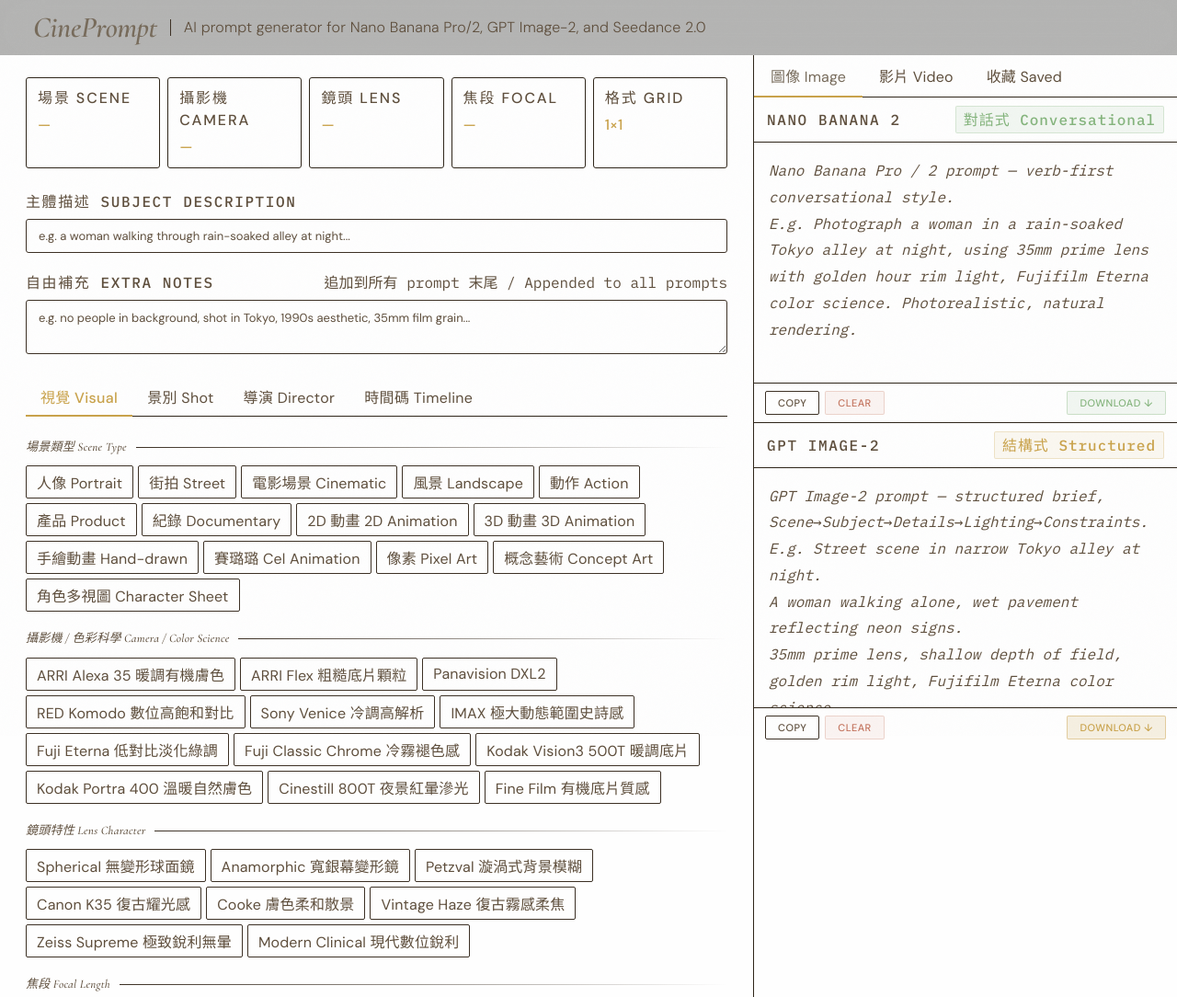
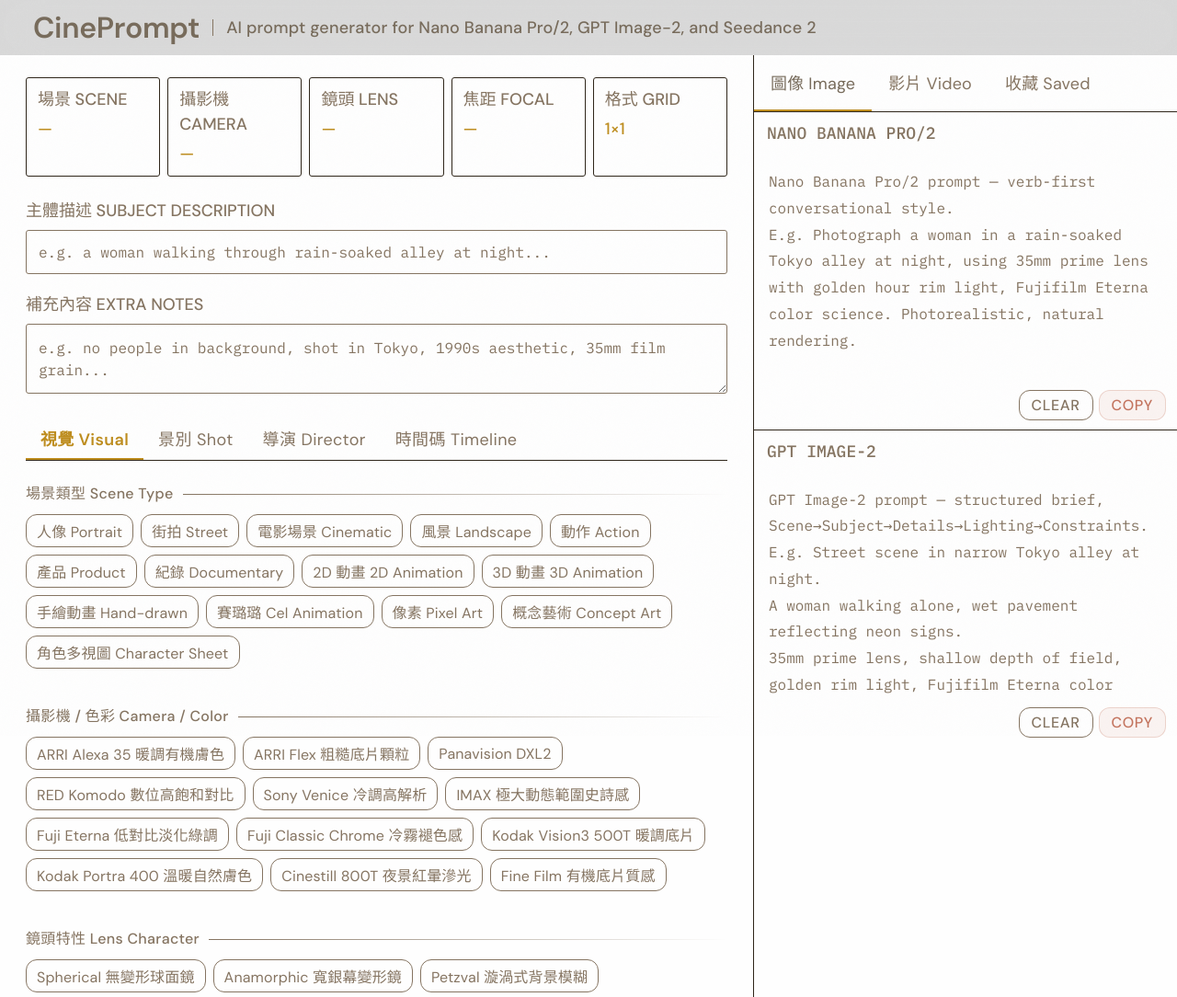
Before and after one commit to tsaichialin/CinePrompt, a plain HTML site: page index.html in a window 1280 px wide. Shown: the top 1084 px of the page at 92% size. Drawn offline with nearby package versions, Linux system fonts and the light colour scheme.

Commit message:
V2
Version2

```diff
--- a/index.html
+++ b/index.html
@@ -9,14 +9,14 @@
 :root{
   --bg:#fefefe;
   --surface:#fefefe;
-  --surface2:#1a1714;
+  --surface2:#e7e7e7;
   --surface3:#484437;
   --line:#2e2519;
-  --line2:#3c3024;
+  --line2:#857461;
   --text:#776b5b;
   --text2:#e4d6c9;
-  --text3:#5e4e3c;
-  --accent:#c9a24a;
+  --text3:#857461;
+  --accent:#be8d1e;
   --accent-dim:rgba(201,162,74,0.08);
   --accent-dim2:rgba(201,162,74,0.16);
   --blue:#7aa4c6;
@@ -42,7 +42,7 @@
 body{
   background:var(--bg);color:var(--text);
   font-family:var(--sans);
-  font-size:13px;line-height:1.5;min-height:100vh;
+  font-size:16px;line-height:1.5;min-height:100vh;
   -webkit-font-smoothing:antialiased;
 }
 body::after{
@@ -62,7 +62,7 @@
 /* ─── Header ─── */
 header{
   /*position:sticky;*/top:0;z-index:30;
-  background:rgba(13,11,9,0.3);
+  background:rgba(13,11,9,0.15);
   backdrop-filter:blur(20px) saturate(1.4);
   padding:0 24px;height:60px;
   display:flex;align-items:center;gap:12px;
@@ -75,11 +75,10 @@
 .logo-mark span:nth-child(5){height:26px}
 .logo-icon{display:none}
 .logo-name{
-  font-family:var(--display);
-  font-size:32px;font-weight:600;font-style:italic;
-  color:var(--text);letter-spacing:-0.01em;
+  font-size:32px;font-weight:600;
+  color:var(--surface2);letter-spacing:-0.01em;
 }
-.logo-sub{font-size:16px;color:var(--text3);font-weight:300;letter-spacing:0.01em}
+.logo-sub{font-size:18px;color:var(--text);font-weight:500;letter-spacing:0.01em}
 .hd-sep{width:1px;height:18px;background:var(--line2);margin:0 2px}
 .hd-pill{
   font-size:16px;font-weight:500;letter-spacing:.08em;
@@ -110,25 +109,24 @@
 }
 .stat.lit{border-color:rgba(201,162,74,0.35);background:var(--accent-dim)}
 .stat-l{
-  font-size:16px;color:var(--text3);font-weight:500;
-  letter-spacing:.12em;text-transform:uppercase;margin-bottom:5px;
+  font-size:18px;color:var(--text3);font-weight:500;
+  text-transform:uppercase;margin-bottom:5px;
 }
 .stat-v{
-  font-size:16px;color:var(--accent);font-weight:500;
+  font-size:18px;color:var(--accent);font-weight:500;
   white-space:nowrap;overflow:hidden;text-overflow:ellipsis;
 }
 
 /* ─── Field ─── */
 .field{margin-bottom:20px}
 .field-label{
-  font-size:16px;font-weight:500;color:var(--text3);
-  letter-spacing:.1em;text-transform:uppercase;margin-bottom:7px;
-  font-family:var(--mono);
+  font-size:18px;font-weight:500;color:var(--text3);
+  text-transform:uppercase;margin-bottom:7px;
 }
 .text-input{
   width:100%;background:transparent;border:1px solid var(--line2);
-  border-radius:var(--r);padding:9px 13px;
-  color:var(--text);font-size:13px;font-family:var(--sans);outline:none;
+  border-radius:var(--r);padding:13px 13px;
+  color:var(--text);font-size:16px;font-family: var(--mono);outline:none;
   transition:border-color .15s,box-shadow .15s;
 }
 .text-input:focus{border-color:rgba(201,162,74,0.45);box-shadow:0 0 0 3px rgba(201,162,74,0.06)}
@@ -140,25 +138,24 @@
   border-bottom:1px solid var(--line);
 }
 .tab{
-  padding:8px 16px;font-size:16px;font-weight:400;
+  padding:8px 16px;font-size:18px;font-weight:400;
   color:var(--text3);cursor:pointer;
-  border-bottom:2px solid transparent;margin-bottom:-1px;
+  border-bottom:2px solid transparent;
   transition:color .14s,border-color .14s;
   background:none;border-top:none;border-left:none;border-right:none;
   font-family:var(--sans);white-space:nowrap;text-align:center;
   letter-spacing:.02em;
 }
 .tab:hover{color:var(--text2)}
-.tab.active{color:var(--accent);border-bottom-color:var(--accent);font-weight:500}
+.tab.active{color:var(--accent);border-bottom-color:var(--accent);font-weight:600}
 .tab-pane{display:none}
 .tab-pane.active{display:block;animation:fadeUp .15s var(--ease)}
 @keyframes fadeUp{from{opacity:0;transform:translateY(2px)}to{opacity:1;transform:none}}
 
 /* ─── Section ─── */
-.section{margin-bottom:20px}
+.section{margin-bottom:40px}
 .sec-label{
-  font-family:var(--display);
-  font-size:13px;font-style:italic;font-weight:500;
+  font-size:16px;font-weight:500;
   color:var(--text3);letter-spacing:.02em;
   margin-bottom:10px;
   display:flex;align-items:center;gap:10px;
@@ -169,9 +166,9 @@
 }
 
 /* ─── Chips ─── */
-.chips{display:flex;flex-wrap:wrap;gap:5px}
+.chips{display:flex;flex-wrap:wrap;gap:8px}
 .chip{
-  padding:5px 11px;border:1px solid var(--line2);border-radius:2px;
+  padding:5px 11px;border:1px solid var(--line2);border-radius:12px;
   background:transparent;color:var(--text3);
   cursor:pointer;font-size:16px;font-weight:400;font-family:var(--sans);
   transition:all .13s var(--ease);user-select:none;white-space:nowrap;
@@ -183,7 +180,7 @@
   background:var(--accent-dim2);border-color:rgba(201,162,74,0.5);
   color:var(--accent);font-weight:500;
 }
-.chip.grid-chip{border-radius:2px}
+.chip.grid-chip{border-radius:12px}
 .chip.dir.on{
   background:rgba(192,164,192,0.12);border-color:rgba(192,164,192,0.45);
   color:var(--purple);
@@ -234,9 +231,9 @@
   background:var(--surface);flex-shrink:0;
 }
 .rtab{
-  padding:10px 18px;font-size:16px;font-weight:400;
+  padding:16px 18px;font-size:18px;font-weight:400;
   color:var(--text3);cursor:pointer;
-  border-bottom:2px solid transparent;margin-bottom:-1px;
+  border-bottom:2px solid transparent;
   transition:color .13s,border-color .13s;
   background:none;border-top:none;border-left:none;border-right:none;
   font-family:var(--sans);white-space:nowrap;letter-spacing:.01em;
@@ -252,16 +249,16 @@
   flex:1;overflow:hidden;
 }
 .out-header{
-  padding:9px 14px;border-bottom:1px solid var(--line);
+  padding:9px 14px;
   display:flex;align-items:center;justify-content:space-between;
   flex-shrink:0;
 }
-.out-label{font-size:16px;font-weight:500;color:var(--text3);letter-spacing:.1em;text-transform:uppercase;font-family:var(--mono)}
+.out-label{font-size:18px;font-weight:500;color:var(--text3);text-transform:uppercase;font-family:var(--mono)}
 .out-badge{
   font-size:16px;font-weight:500;padding:2px 8px;
   border-radius:2px;letter-spacing:.06em;font-family:var(--mono);
 }
-.badge-nano{background:rgba(132,180,124,0.10);color:var(--green);border:1px solid rgba(132,180,124,0.25)}
+.badge-nano{background:var(--accent-dim);color:var(--accent);border:1px solid rgba(201,162,74,0.25)}
 .badge-gpt{background:var(--accent-dim);color:var(--accent);border:1px solid rgba(201,162,74,0.25)}
 .badge-seed{background:var(--blue-dim);color:var(--blue);border:1px solid rgba(122,164,198,0.25)}
 .out-body{
@@ -277,16 +274,16 @@
   width:100%;
 }
 .out-body::placeholder{
-  font-family:var(--mono);font-style:italic;color:var(--text3);font-size:16px;
+  font-family:var(--mono);color:var(--text3);font-size:16px;
   line-height:1.8;
 }
 .out-footer{
-  padding:8px 12px;border-top:1px solid var(--line);
+  padding:10px 12px;
   display:flex;gap:6px;align-items:center;
   background:transparent;flex-shrink:0;
 }
 .act-btn{
-  padding:5px 13px;border-radius:2px;font-size:11px;font-weight:500;
+  padding:5px 13px;border-radius:12px;font-size:16px;font-weight:500;
   cursor:pointer;font-family:var(--sans);border:1px solid transparent;
   transition:all .13s var(--ease);letter-spacing:.04em;text-transform:uppercase;
 }
@@ -335,7 +332,7 @@
   transition:background .12s;
   animation:si-in .15s var(--ease);
 }
-.si:hover{background:var(--surface3)}
+.si:hover{background:var(--surface2)}
 .si-dot{width:4px;height:4px;border-radius:50%;background:var(--accent);opacity:.4;flex-shrink:0}
 .si-name{flex:1;font-size:16px;color:var(--text2);overflow:hidden;text-overflow:ellipsis;white-space:nowrap}
 .si-load{
@@ -352,7 +349,7 @@
   transition:background .12s,color .12s;
 }
 .si-del:hover{background:var(--red-dim);color:var(--red)}
-.saved-empty{font-size:16px;color:var(--text3);font-style:italic;padding:2px 0}
+.saved-empty{font-size:16px;color:var(--text3);padding:2px 0}
 .preset-list{display:flex;flex-direction:column;gap:3px}
 .pset{
   display:flex;align-items:center;justify-content:space-between;
@@ -369,20 +366,19 @@
   font-size:16px;font-weight:500;padding:2px 6px;border-radius:1px;
   background:transparent;color:var(--text3);
   border:1px solid var(--line2);flex-shrink:0;
-  font-family:var(--mono);letter-spacing:.05em;text-transform:uppercase;
+  text-transform:uppercase;
 }
 
 /* ─── Toast ─── */
 .toast{
   position:fixed;bottom:20px;left:50%;z-index:100;
   transform:translateX(-50%) translateY(10px);
-  background:var(--surface3);color:var(--text);
+  background:var(--surface2);color:var(--text);
   border:1px solid var(--line2);
   padding:7px 16px;border-radius:2px;
   font-size:16px;font-weight:400;
   pointer-events:none;opacity:0;
   transition:opacity .18s var(--ease),transform .18s var(--ease);
-  box-shadow:0 8px 32px rgba(0,0,0,.6);
   white-space:nowrap;font-family:var(--sans);letter-spacing:.02em;
 }
 .toast.show{opacity:1;transform:translateX(-50%) translateY(0)}
@@ -392,9 +388,9 @@
 
 <header>
   <div class="logo-mark" aria-hidden="true"><span></span><span></span><span></span><span></span><span></span></div>
-  <a class="logo-name" href="https://github.com/tsaichialin/CinePrompt" target="_blank" rel="noopener" style="text-decoration:none;color:inherit">CinePrompt</a>
+  <a class="logo-name"style="text-decoration:none;color:inherit">CinePrompt</a>
   <div class="hd-sep"></div>
-  <span class="logo-sub">AI prompt generator for Nano Banana Pro/2, GPT Image-2, and Seedance 2.0</span>
+  <span class="logo-sub">AI prompt generator for Nano Banana Pro/2, GPT Image-2, and Seedance 2</span>
 </header>
 
 <div class="app">
@@ -405,7 +401,7 @@
     <div class="stat" id="st-scene"><div class="stat-l">場景 Scene</div><div class="stat-v" id="sv-scene">—</div></div>
     <div class="stat" id="st-camera"><div class="stat-l">攝影機 Camera</div><div class="stat-v" id="sv-camera">—</div></div>
     <div class="stat" id="st-lens"><div class="stat-l">鏡頭 Lens</div><div class="stat-v" id="sv-lens">—</div></div>
-    <div class="stat" id="st-focal"><div class="stat-l">焦段 Focal</div><div class="stat-v" id="sv-focal">—</div></div>
+    <div class="stat" id="st-focal"><div class="stat-l">焦距 Focal</div><div class="stat-v" id="sv-focal">—</div></div>
     <div class="stat" id="st-grid"><div class="stat-l">格式 Grid</div><div class="stat-v" id="sv-grid">1×1</div></div>
   </div>
 
@@ -416,10 +412,9 @@
 
   <div class="field">
     <div class="field-label" style="display:flex;justify-content:space-between;align-items:center">
-      <span>自由補充 Extra Notes</span>
-      <span style="color:var(--text3);font-size:16px;font-weight:400;text-transform:none;letter-spacing:0;margin-left:8px">追加到所有 prompt 末尾 / Appended to all prompts</span>
+      <span>補充內容 Extra Notes</span>
     </div>
-    <textarea class="text-input" id="extra" rows="2" placeholder="e.g. no people in background, shot in Tokyo, 1990s aesthetic, 35mm film grain..." style="resize:vertical;line-height:1.5;min-height:52px;font-family:inherit"></textarea>
+    <textarea class="text-input" id="extra" rows="2" placeholder="e.g. no people in background, shot in Tokyo, 1990s aesthetic, 35mm film grain..." style="resize:vertical;line-height:1.5;min-height:52px"></textarea>
   </div>
 
   <div class="tabs" id="tab-bar">
@@ -432,9 +427,9 @@
   <!-- Visual -->
   <div class="tab-pane active" id="pane-visual">
     <div class="section"><div class="sec-label">場景類型 Scene Type</div><div class="chips" id="g-scene"></div></div>
-    <div class="section"><div class="sec-label">攝影機 / 色彩科學 Camera / Color Science</div><div class="chips" id="g-camera"></div></div>
+    <div class="section"><div class="sec-label">攝影機 / 色彩 Camera / Color</div><div class="chips" id="g-camera"></div></div>
     <div class="section"><div class="sec-label">鏡頭特性 Lens Character</div><div class="chips" id="g-lens"></div></div>
-    <div class="section"><div class="sec-label">焦段 Focal Length</div><div class="chips" id="g-focal"></div></div>
+    <div class="section"><div class="sec-label">焦距 Focal Length</div><div class="chips" id="g-focal"></div></div>
     <div class="section"><div class="sec-label">光圈景深 Aperture / DoF</div><div class="chips" id="g-aperture"></div></div>
     <div class="section"><div class="sec-label">色調風格 Color Grade / LUT</div><div class="chips" id="g-lut"></div></div>
     <div class="section"><div class="sec-label">燈光 Lighting</div><div class="chips" id="g-light"></div></div>
@@ -442,7 +437,7 @@
     <div class="section">
       <div class="sec-label">輸出格式 Grid Layout</div>
       <div class="chips" id="g-grid"></div>
-      <div id="grid-note" style="display:none;margin-top:8px;font-size:11px;color:var(--text3);line-height:1.6;padding:8px 10px;background:var(--surface3);border-radius:2px;border-left:2px solid var(--accent)"></div>
+      <div id="grid-note" style="display:none;margin-top:8px;font-size:11px;color:var(--text3);line-height:1.6;padding:8px 10px;background:var(--surface2);border-radius:2px;border-left:2px solid var(--accent)"></div>
     </div>
   </div>
 
@@ -463,7 +458,7 @@
 
   <!-- Timeline -->
   <div class="tab-pane" id="pane-timeline">
-    <div class="notice"><strong>時間碼多鏡頭 Time-coded Multi-shot：</strong>在單次 15s 生成中導演個別鏡頭。結果輸出到 Seedance 2.0。<br>每段：景別 Shot ＋ 動作 Action ＋ 燈光 Lighting。轉場用 "hard cut to" 或 "seamless morph into"。</div>
+    <div class="notice"><strong>時間碼多鏡頭 Time-coded Multi-shot：</strong>在單次 15s 生成中導演個別鏡頭。結果輸出到 Seedance 2。<br>每段：景別 Shot ＋ 動作 Action ＋ 燈光 Lighting。轉場用 "hard cut to" 或 "seamless morph into"。</div>
     <div class="tl-box" id="tl-area"><div style="font-size:16px;color:var(--text3);padding:2px 0">尚無鏡頭段 / No shots yet — add below</div></div>
     <div class="tl-actions">
       <button class="ghost-btn" onclick="addShot()">＋ 新增鏡頭段 Add Shot</button>
@@ -496,23 +491,20 @@
     <!-- Nano Banana -->
     <div class="out-wrap" style="flex:1;min-height:0;border-bottom:1px solid var(--line)">
       <div class="out-header">
-        <span class="out-label">Nano Banana 2</span>
-        <span class="out-badge badge-nano" title="動詞開頭 · 對話式自然語言 · 正向描述">對話式 Conversational</span>
+        <span class="out-label">Nano Banana Pro/2</span>
       </div>
-      <textarea class="out-body" id="out-nano" spellcheck="false" placeholder="Nano Banana Pro / 2 prompt — verb-first conversational style.
+      <textarea class="out-body" id="out-nano" spellcheck="false" placeholder="Nano Banana Pro/2 prompt — verb-first conversational style.
 E.g. Photograph a woman in a rain-soaked Tokyo alley at night, using 35mm prime lens with golden hour rim light, Fujifilm Eterna color science. Photorealistic, natural rendering."></textarea>
       <div class="out-footer">
-        <button class="act-btn ab-ghost" onclick="doCopy('nano')">Copy</button>
-        <button class="act-btn ab-red" onclick="clearOut('nano')">Clear</button>
         <div class="spacer"></div>
-        <button class="act-btn ab-green" onclick="doDownload('nano')">Download ↓</button>
+        <button class="act-btn ab-ghost" onclick="clearOut('nano')">Clear</button>
+        <button class="act-btn ab-red" onclick="doCopy('nano')">Copy</button>
       </div>
     </div>
     <!-- GPT Image-2 -->
     <div class="out-wrap" style="flex:1;min-height:0">
       <div class="out-header">
         <span class="out-label">GPT Image-2</span>
-        <span class="out-badge badge-gpt" title="段落結構 · Scene→Subject→Details→Constraints">結構式 Structured</span>
       </div>
       <textarea class="out-body" id="out-gpt" spellcheck="false" placeholder="GPT Image-2 prompt — structured brief, Scene→Subject→Details→Lighting→Constraints.
 E.g. Street scene in narrow Tokyo alley at night.
@@ -520,10 +512,9 @@
 35mm prime lens, shallow depth of field, golden rim light, Fujifilm Eterna color science.
 Ultra-realistic, sharp clarity, no watermark."></textarea>
       <div class="out-footer">
-        <button class="act-btn ab-ghost" onclick="doCopy('gpt')">Copy</button>
-        <button class="act-btn ab-red" onclick="clearOut('gpt')">Clear</button>
         <div class="spacer"></div>
-        <button class="act-btn ab-gold" onclick="doDownload('gpt')">Download ↓</button>
+        <button class="act-btn ab-ghost" onclick="clearOut('gpt')">Clear</button>
+        <button class="act-btn ab-red" onclick="doCopy('gpt')">Copy</button>
       </div>
     </div>
   </div>
@@ -532,15 +523,13 @@
   <div class="rtab-pane" id="rpane-video">
     <div class="out-wrap" style="flex:1;min-height:0">
       <div class="out-header">
-        <span class="out-label">Seedance 2.0</span>
-        <span class="out-badge badge-seed">影片生成 Video</span>
+        <span class="out-label">Seedance 2</span>
       </div>
-      <textarea class="out-body" id="out-seed" spellcheck="false" placeholder="Seedance 2.0 prompt will appear here — or type / paste directly..."></textarea>
+      <textarea class="out-body" id="out-seed" spellcheck="false" placeholder="Seedance 2 prompt will appear here — or type / paste directly..."></textarea>
       <div class="out-footer">
-        <button class="act-btn ab-ghost" onclick="doCopy('seed')">Copy</button>
-        <button class="act-btn ab-red" onclick="clearOut('seed')">Clear</button>
         <div class="spacer"></div>
-        <button class="act-btn ab-blue" onclick="doDownload('seed')">Download ↓</button>
+        <button class="act-btn ab-ghost" onclick="clearOut('seed')">Clear</button>
+                <button class="act-btn ab-red" onclick="doCopy('seed')">Copy</button>
       </div>
     </div>
   </div>
@@ -723,7 +712,7 @@
   grid:[
     {l:'1×1 單張圖像',v:'1x1',cols:1,rows:1,note:'預設單張'},
     {l:'2×2 四格，角色多角度',v:'2x2',cols:2,rows:2,note:'角色多角度 / 情緒板'},
-    {l:'3×3 分鏡九格，建議用 GPT',v:'3x3',cols:3,rows:3,note:'15秒完整分鏡 → 建議用 GPT Image-2'},
+    {l:'3×3 分鏡九格',v:'3x3',cols:3,rows:3,note:'15秒完整分鏡 → 建議用 GPT Image-2'},
   ],
   director:[
     {l:'王家衛 Wong Kar-wai',v:'wkw',nano:'Wong Kar-wai style — handheld shallow focus, saturated neon palette, 21mm lens distortion, practical light sources, step-printed motion blur, rain-wet surfaces',sig:'Wong Kar-wai style — handheld shallow focus, saturated neon palette, 21mm lens distortion, practical light sources, step-printed motion blur, rain-wet surfaces, cinematic Hong Kong night aesthetic'},
@@ -1137,7 +1126,7 @@
     document.getElementById('st-'+k).classList.remove('lit');
   });
   document.getElementById('subject').value='';
-  build();if(!silent)toast('已清除全部 All Cleared');
+  build();if(!silent)toast('All Cleared');
 }
 
 function doSave(){
@@ -1156,7 +1145,7 @@
     const parts=[];
     if(nanoEl.value.trim()) parts.push('── Nano Banana Pro/2 ──\n'+nanoEl.value.trim());
     if(gptEl.value.trim()) parts.push('── GPT Image-2 ──\n'+gptEl.value.trim());
-    if(seedEl.value.trim()) parts.push('── Seedance 2.0 ──\n'+seedEl.value.trim());
+    if(seedEl.value.trim()) parts.push('── Seedance 2 ──\n'+seedEl.value.trim());
     promptText=parts.join('\n\n');
   }
 
```
